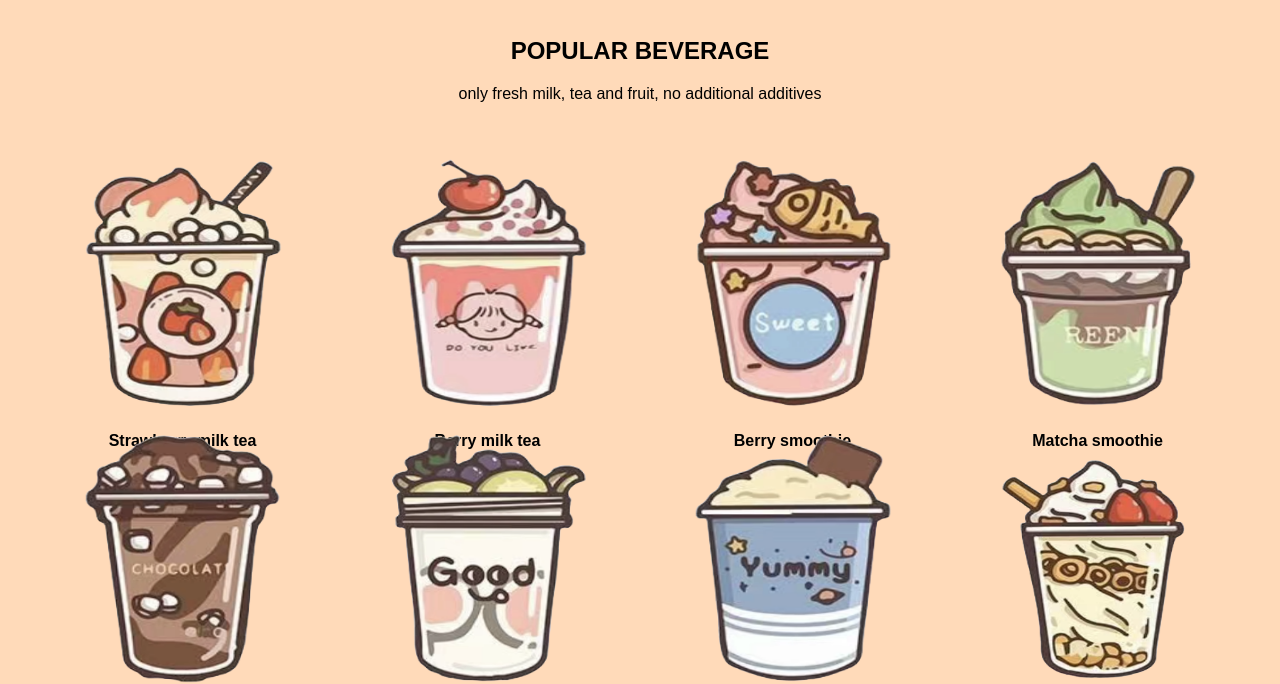
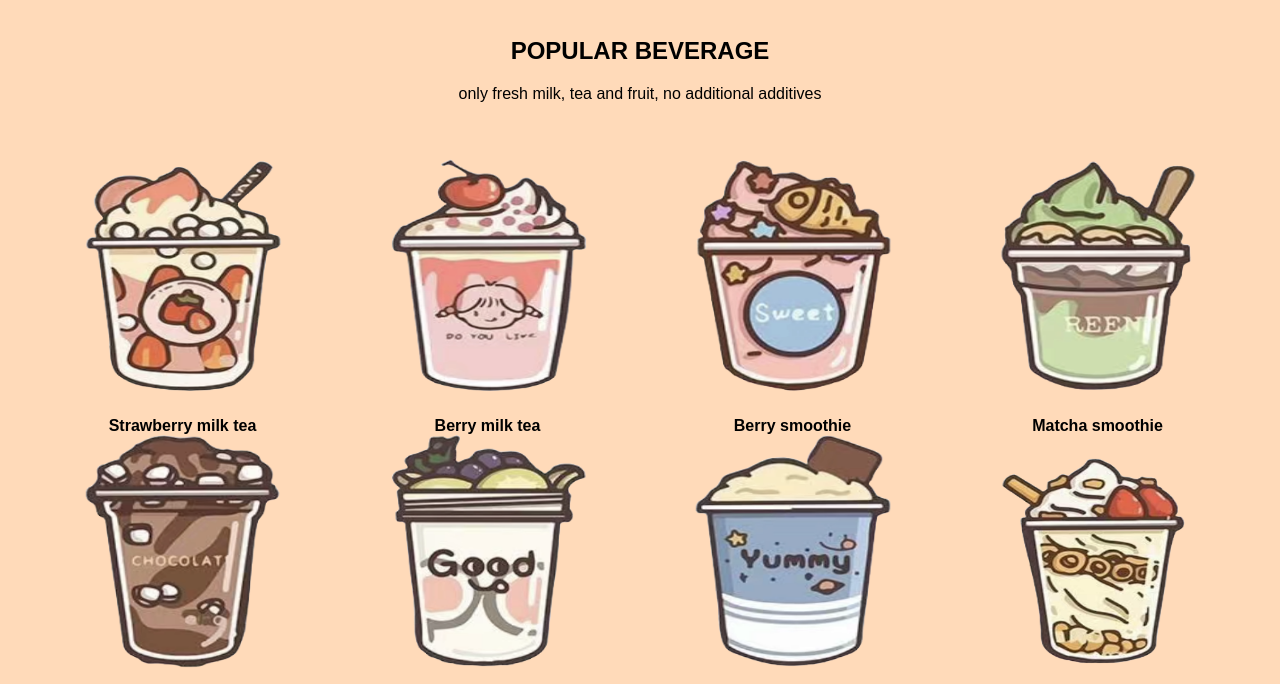
Before and after one commit to team9ca23/Milk-tea, a plain HTML site: page index.html in a window 1280 px wide. Shown: the part 116-800 px from the top of the page. Drawn offline with Linux system fonts and the light colour scheme.

Commit message:
Update styles.css

```diff
--- a/styles.css
+++ b/styles.css
@@ -72,7 +72,7 @@ body {
   width: 200px;
   padding:10px;
   margin:15px;
-  height: 250px;
+  height: 235px;
   margin-bottom: 10px;
 }
 
```
